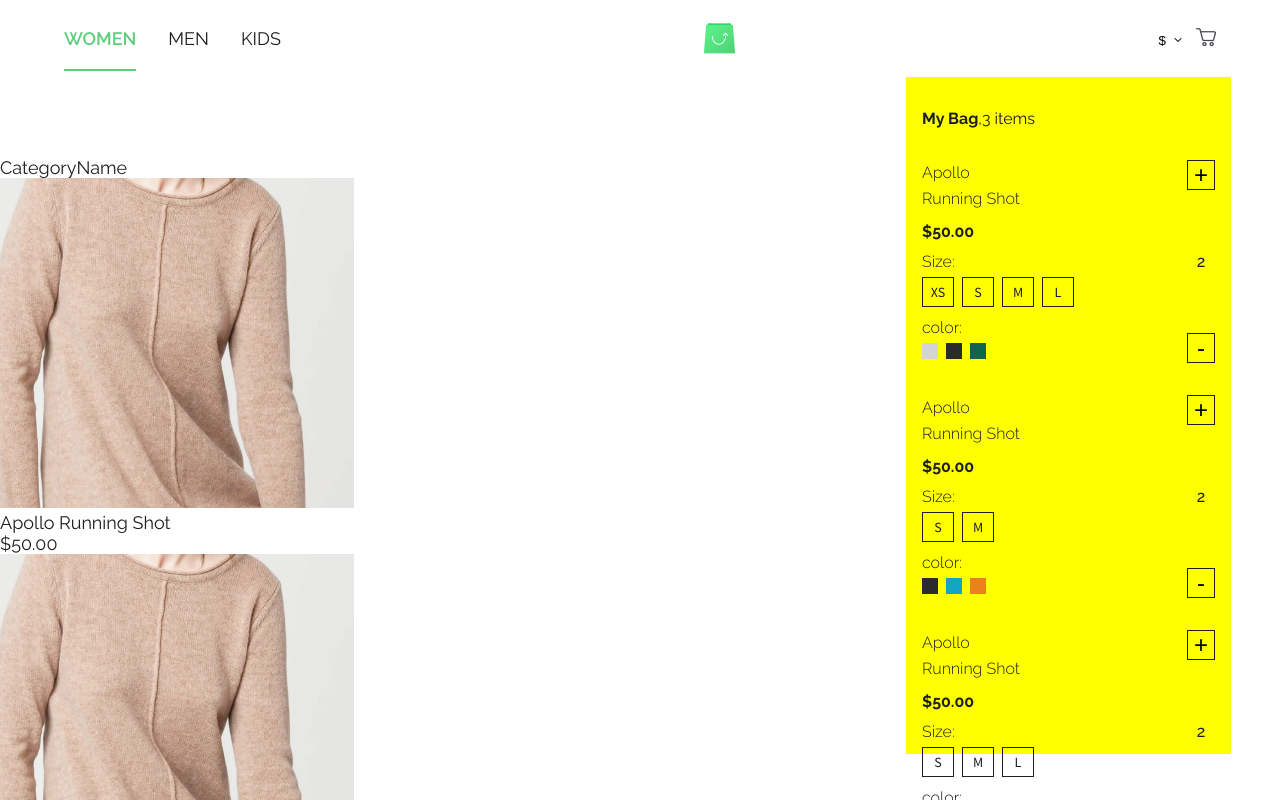
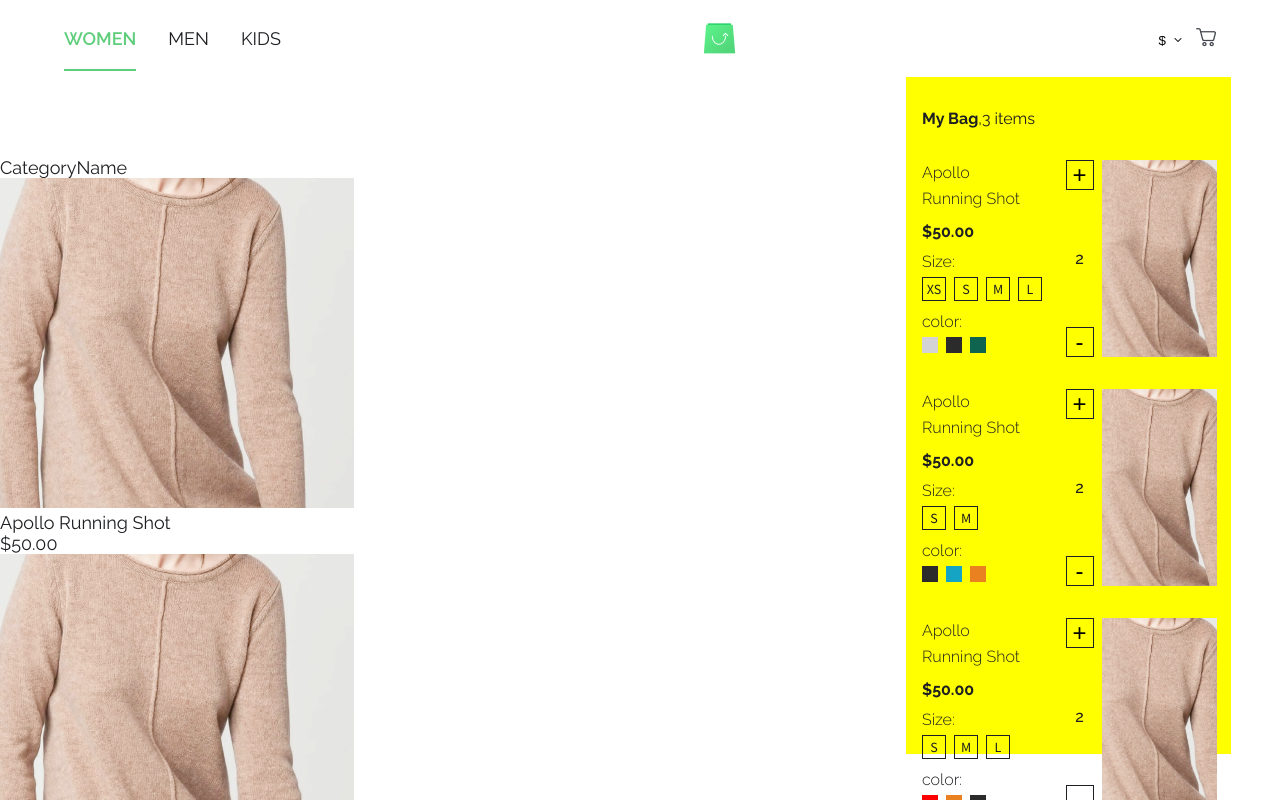
Before and after one commit to vickymarz/clothing-shop, a React (Create React App) app: page / in a window 1280 px wide. Shown: the top 800 px of the page. Built offline with nearby package versions, Linux system fonts and the light colour scheme; the HTML template or start-up script is replaced by a standard one.

Commit message:
Style cart images'

```diff
--- a/src/app/components/CartStore.js
+++ b/src/app/components/CartStore.js
@@ -11,7 +11,7 @@ const CartStore = ({ cloth }) => {
   const inputRef = useRef();
 
   const productSize = cloth.map(({
-    sizes, id, brand, amount, colors,
+    sizes, id, brand, amount, colors, product,
   }) => (
     <div key={id} className={styles.descriptions}>
       <div className={styles.productData}>
@@ -41,7 +41,10 @@ const CartStore = ({ cloth }) => {
           }
         </div>
       </div>
-      <Counter />
+      <div className={styles.imageCounter}>
+        <Counter />
+        <ProductImage brand={brand} product={product} className={styles.productImg} />
+      </div>
     </div>
   ));
 
@@ -52,9 +55,6 @@ const CartStore = ({ cloth }) => {
         ,3 items
       </div>
       { productSize }
-      <div className={styles.imageCounter}>
-        <ProductImage />
-      </div>
       <div>
         <span>Total</span>
         <span>$200</span>
--- a/src/css/Counter.module.css
+++ b/src/css/Counter.module.css
@@ -22,43 +22,3 @@
   font-size: 16px;
   font-weight: 500;
 }
-
-.textbox {
-  font-size: 32px;
-  padding: 2px;
-  width: 64px;
-  text-align: center;
-  margin-right: 4px;
-}
-
-.button:hover,
-.button:focus {
-  border: 2px solid rgba(112, 76, 182, 0.4);
-}
-
-.button:active {
-  background-color: rgba(112, 76, 182, 0.2);
-}
-
-.asyncButton {
-  position: relative;
-}
-
-.asyncButton::after {
-  content: '';
-  background-color: rgba(112, 76, 182, 0.15);
-  display: block;
-  position: absolute;
-  width: 100%;
-  height: 100%;
-  left: 0;
-  top: 0;
-  opacity: 0;
-  transition: width 1s linear, opacity 0.5s ease 1s;
-}
-
-.asyncButton:active::after {
-  width: 0%;
-  opacity: 1;
-  transition: 0s;
-}
--- a/src/css/cartStore.module.css
+++ b/src/css/cartStore.module.css
@@ -25,6 +25,14 @@
     display: flex;
     justify-content: space-between;
     margin-top: 32px;
+    gap: 20px;
+    width: 70%;
+}
+
+.imageCounter {
+    display: flex;
+    width: 30%;
+    gap: 8px;
 }
 
 .productData p {
@@ -61,8 +69,8 @@
 .productSize span {
     border: 1px solid #1D1F22;
     text-align: center;
-    width: 32px;
-    padding: 5px 0;
+    width: 24px;
+    padding: 2px 0;
     font-size: 14px;
     font-family: 'Source Sans Pro', sans-serif;;
     font-weight: 400;
@@ -87,3 +95,10 @@
 .input::-webkit-color-swatch {
 	border: none;
 }
+
+.productImg {
+    width: 100%;
+    min-width: 115px;
+    height: 100%;
+    object-fit: cover;
+}
```
